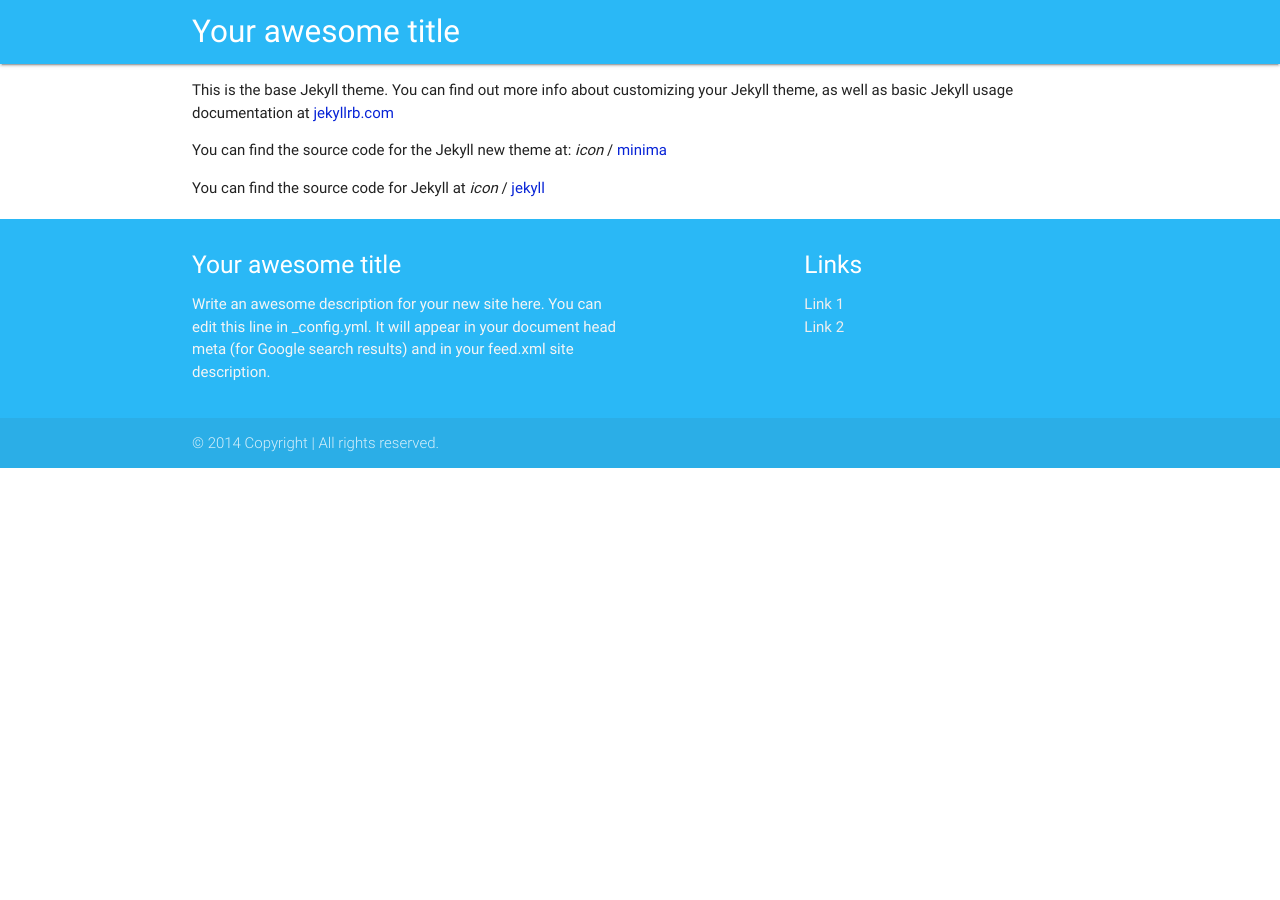
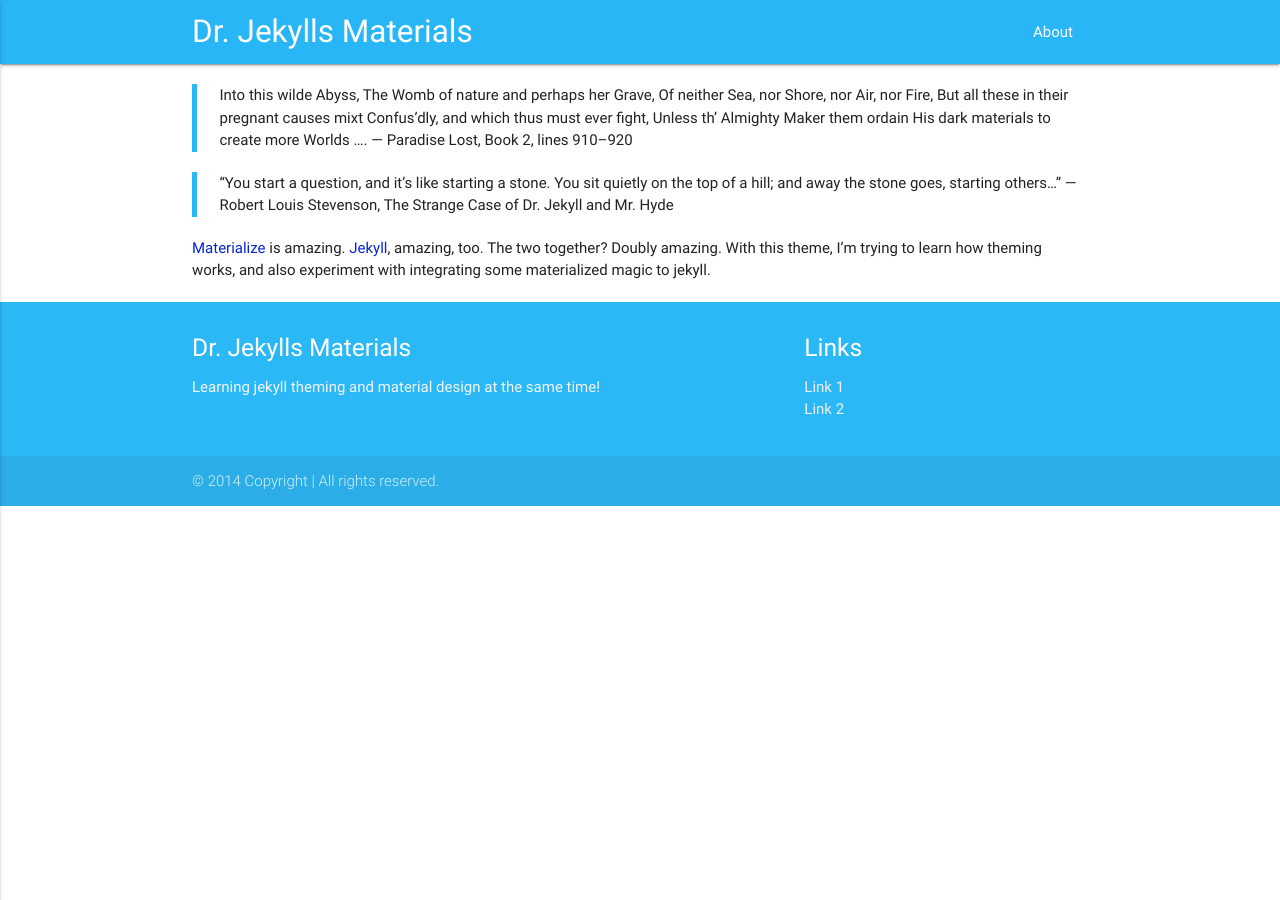
Before and after one commit to dmcwo/dr-jekylls-materials, a Jekyll site: the page built from about.md, in a window 1280 px wide. Built offline with Jekyll 4.4.1, drawn with Linux system fonts in a browser that asks for light colours; nearby versions of some CDN libraries; grey boxes are pictures that could not be loaded.

Commit message:
Getting some navigation going

```diff
--- a/_config.yml
+++ b/_config.yml
@@ -13,16 +13,14 @@
 # you will see them accessed via {{ site.title }}, {{ site.email }}, and so on.
 # You can create any custom variable you would like, and they will be accessible
 # in the templates via {{ site.myvariable }}.
-title: Your awesome title
+title: Dr. Jekylls Materials
 email: your-email@domain.com
 description: > # this means to ignore newlines until "baseurl:"
-  Write an awesome description for your new site here. You can edit this
-  line in _config.yml. It will appear in your document head meta (for
-  Google search results) and in your feed.xml site description.
+  Learning jekyll theming and material design at the same time!
 baseurl: "/dr-jekylls-materials" # the subpath of your site, e.g. /blog
 url: "" # the base hostname & protocol for your site, e.g. http://example.com
-twitter_username: jekyllrb
-github_username:  jekyll
+twitter_username: dmcwo
+github_username:  dmcwo
 
 # Build settings
 markdown: kramdown
--- a/_includes/footer.html
+++ b/_includes/footer.html
@@ -27,9 +27,11 @@
 
 <script type="text/javascript" src="{{ "/assets/js/materialize.js" | prepend: site.baseurl }}"></script>
 
+<script type="text/javascript" src="{{ "/assets/js/materialize-readies.js" | prepend: site.baseurl }}"></script>
+
 {% if page.specialjsfeatures == true %}
 
-<script type="text/javascript" src="{{ "/assets/js/materialize-readies.js" | prepend: site.baseurl }}"></script>
+<script type="text/javascript" src="{{ "/assets/js/materialize-special-readies.js" | prepend: site.baseurl }}"></script>
 
 {% endif %}
 
--- /dev/null
+++ b/_includes/side-nav.html
@@ -0,0 +1,17 @@
+<ul id="slide-out" class="side-nav">
+    <li><div class="userView">
+      <div class="background">
+        <img src="http://lorempixel.com/g/400/400/abstract">
+      </div>
+      <a href="#!user"><img class="circle" src="http://lorempixel.com/400/400/cats"></a>
+      <a href="#!name"><span class="white-text name">Mr. Hyde</span></a>
+      <a href="#!email"><span class="white-text email">hyde-(at)-jekyll.org</span></a>
+    </div></li>
+    <li><a href="#!"><i class="material-icons">cloud</i>First Link With Icon</a></li>
+    <li><a href="#!">Second Link</a></li>
+    <li><div class="divider"></div></li>
+    <li><a class="subheader">Subheader</a></li>
+    <li><a class="waves-effect" href="#!">Third Link With Waves</a></li>
+    <li><a class="subheader">Subheader 2</a></li>
+  </ul>
+<a href="#" data-activates="slide-out" class="button-collapse"><i class="material-icons">menu</i></a>
--- a/_layouts/default.html
+++ b/_layouts/default.html
@@ -1,12 +1,31 @@
 {% include header.html %}
-
+<!-- Old nav
 <nav>
     <div class="nav-wrapper">
       <div class="container">
-           <a href="{{ site.baseurl }}/" class="brand-logo"> {{ site.title }} </a>
+          <a href="{{ site.baseurl }}/" class="brand-logo"> {{ site.title }} </a>
       </div>
     </div>
 </nav>
+-->
+
+
+<nav class="light-blue lighten-1" role="navigation">
+    <div class="nav-wrapper container"><a id="logo-container" href="{{ site.baseurl }}/" class="brand-logo"> {{ site.title }} </a>
+     <ul class="right hide-on-med-and-down">
+      {% for link in site.data.navigation.main %}
+            {% if link.url contains 'http' %}
+              {% assign domain = '' %}
+            {% else %}
+              {% assign domain = site.url | append: site.baseurl %}
+            {% endif %}
+            <li><a href="{{ domain }}{{ link.url }}">{{ link.title }}</a></li>
+          {% endfor %}
+         </ul>
+        {% include side-nav.html %}
+    </div>
+  </nav>
+
 
 <div class="container">
      {{ content }}
--- a/about.md
+++ b/about.md
@@ -4,12 +4,10 @@ title: About
 permalink: /about/
 ---
 
-This is the base Jekyll theme. You can find out more info about customizing your Jekyll theme, as well as basic Jekyll usage documentation at [jekyllrb.com](http://jekyllrb.com/)
+> Into this wilde Abyss, The Womb of nature and perhaps her Grave, Of neither Sea, nor Shore, nor Air, nor Fire, But all these in their pregnant causes mixt Confus’dly, and which thus must ever fight, Unless th’ Almighty Maker them ordain His dark materials to create more Worlds ....
+> — Paradise Lost, Book 2, lines 910–920
 
-You can find the source code for the Jekyll new theme at:
-{% include icon-github.html username="jekyll" %} /
-[minima](https://github.com/jekyll/minima)
+> “You start a question, and it's like starting a stone. You sit quietly on the top of a hill; and away the stone goes, starting others...”
+> ― Robert Louis Stevenson, The Strange Case of Dr. Jekyll and Mr. Hyde
 
-You can find the source code for Jekyll at
-{% include icon-github.html username="jekyll" %} /
-[jekyll](https://github.com/jekyll/jekyll)
+[Materialize](http://materializecss.com/) is amazing. [Jekyll](https://jekyllrb.com), amazing, too. The two together? Doubly amazing. With this theme, I'm trying to learn how theming works, and also experiment with integrating some materialized magic to jekyll.
--- a/assets/js/materialize-readies.js
+++ b/assets/js/materialize-readies.js
@@ -1,14 +1,10 @@
+ // Initialize collapse button
+   $('.button-collapse').sideNav({
+    //  menuWidth: 300, // Default is 240
+    // edge: 'right', // Choose the horizontal origin
+    //  closeOnClick: true, // Closes side-nav on <a> clicks, useful for Angular/Meteor
+    //  draggable: true // Choose whether you can drag to open on touch screens
+    }
+  );
 
-
-  /*******************
-   *  Some custom document ready's  *
-   ******************/
-
-$(document).ready(function(){
-  $('.slider').slider({full_width: true});
-});
-
-
-  /*******************
-   *  End custom document ready's  *
-   ******************/
+ // Initialize collapsible (uncomment the line below if you use the dropdown variation)
```
Also changed, not shown: _data/navigation.yml (added, +10 -0 lines), _data/ui-text.yml (added, +416 -0 lines), _posts/2016-12-01-welcome-to-jekyll.markdown (+7 -1 lines), _posts/2016-12-02-jekylls-materials.markdown (deleted, +0 -21 lines), assets/js/materialize-special-readies.js (added, +14 -0 lines).
